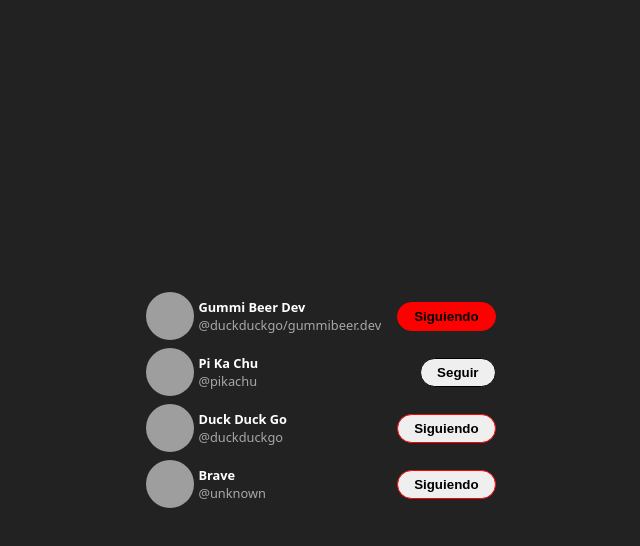
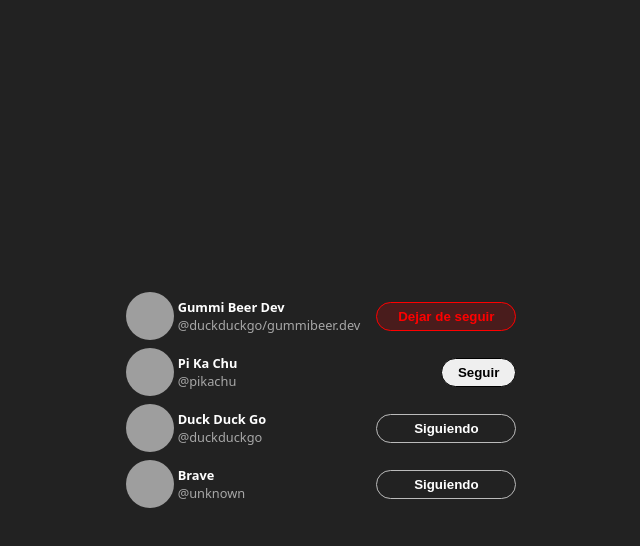
Before and after one commit to sebasbad/aprendiendo-react, a React (Vite) app in the folder projects/01-twitter-follow-card/: page / in a window 1280 px wide. In both pictures the pointer is over the button 765 px from the left and 316 px from the top of the page. Shown: the top 546 px of the page, without its empty margins (319-959 px from the left). Built offline with nearby package versions, Linux system fonts and the light colour scheme; grey boxes are pictures that could not be loaded.

Commit message:
Updated app and twitter card to apply follow and unfollow dynamic button style and text

```diff
--- a/projects/01-twitter-follow-card/src/App.css
+++ b/projects/01-twitter-follow-card/src/App.css
@@ -39,13 +39,36 @@
 }
 
 .tw-followCard-button:hover {
-    background-color: #096;
+    opacity: .8;
 }
 
 .tw-followCard-button.is-following {
-    border: 1px solid red;
+    border: 1px solid #bbb;
+    background: transparent;
+    color: #fff;
+    width: 140px;
 }
 
 .tw-followCard-button.is-following:hover {
-    background: red;
+    background: rgba(255, 0, 0, .178);
+    color: red;
+    border: 1px solid red;
+    transition: .3s ease all;
+    opacity: 1;
 }
+
+.tw-followCard-button.is-following:hover .tw-followCard-text {
+    display: none;
+}
+
+.tw-followCard-button.is-following:hover .tw-followCard-stopFollow {
+    display: block;
+}
+
+.tw-followCard-stopFollow {
+    display: none;
+}
+
+.tw-followCard-text {
+    display: block;
+}
--- a/projects/01-twitter-follow-card/src/TwitterFollowCard.jsx
+++ b/projects/01-twitter-follow-card/src/TwitterFollowCard.jsx
@@ -29,7 +29,8 @@
             </header>
             <aside>
                 <button className={buttonClassName} onClick={handleClick}>
-                    {text}
+                    <span className='tw-followCard-text'>{text}</span>
+                    <span className='tw-followCard-stopFollow'>Dejar de seguir</span>
                 </button>
             </aside>
         </article>
```
